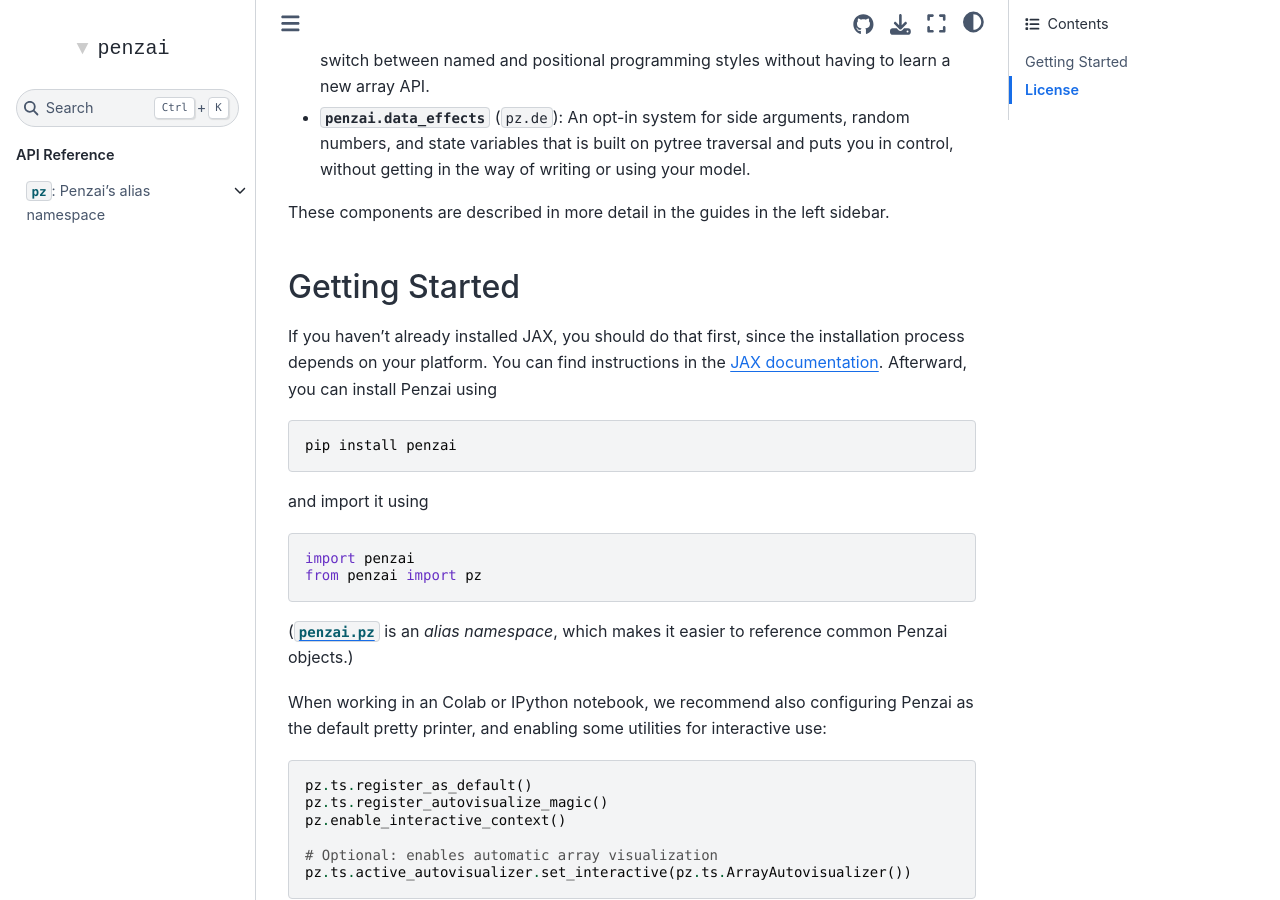
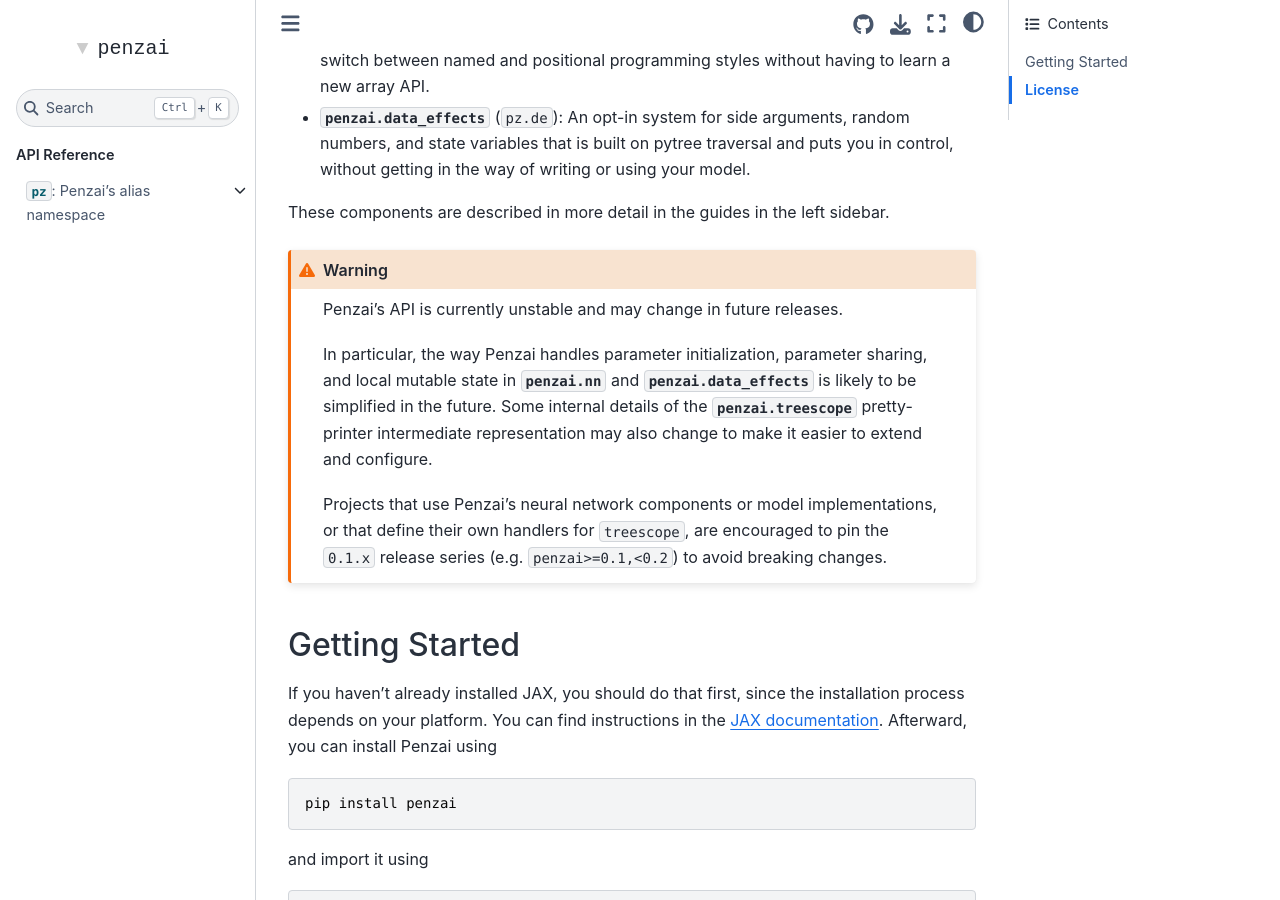
Before and after one commit to google-deepmind/penzai, a Sphinx documentation site: the page built from docs/index.rst, in a window 1280 px wide and 900 px high, scrolled down 1199 px. Built offline with Sphinx 7.4.7 and the Sphinx Book theme 1.1.4, drawn with Linux system fonts in a browser that asks for light colours; formulas are drawn with MathJax 3; pages that are not in the unit, such as notebooks, are missing from menus.

Commit message:
Add warning about API instability.
PiperOrigin-RevId: 630480190

```diff
--- a/docs/index.rst
+++ b/docs/index.rst
@@ -60,6 +60,20 @@ useable independently:
 
 These components are described in more detail in the guides in the left
 sidebar.
+
+.. warning::
+   Penzai's API is currently unstable and may change in future releases.
+
+   In particular, the way Penzai handles parameter initialization, parameter
+   sharing, and local mutable state in `penzai.nn` and
+   `penzai.data_effects` is likely to be simplified in the future.
+   Some internal details of the `penzai.treescope` pretty-printer intermediate
+   representation may also change to make it easier to extend and configure.
+
+   Projects that use Penzai's neural network components or model
+   implementations, or that define their own handlers for ``treescope``, are
+   encouraged to pin the ``0.1.x`` release series (e.g. ``penzai>=0.1,<0.2``)
+   to avoid breaking changes.
 
 Getting Started
 ---------------
```
Also changed, not shown: README.md (+13 -0 lines).
